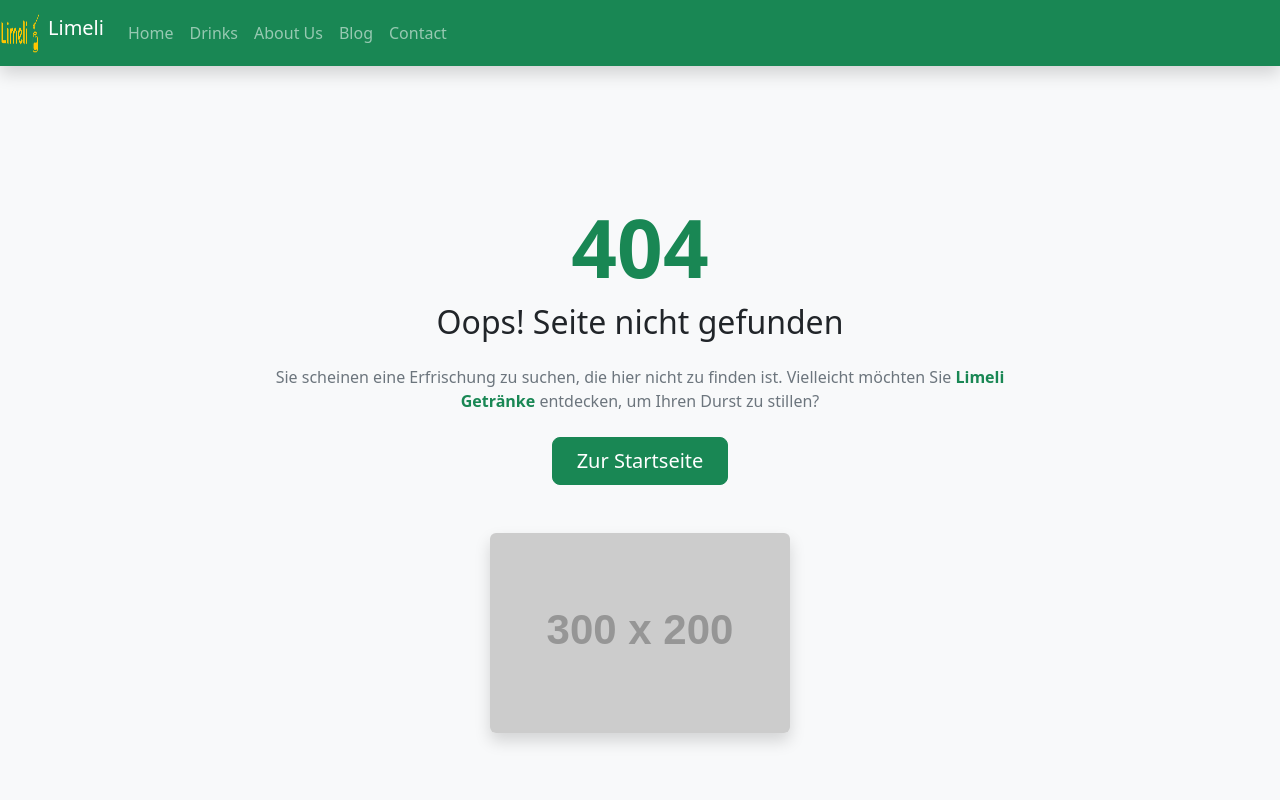
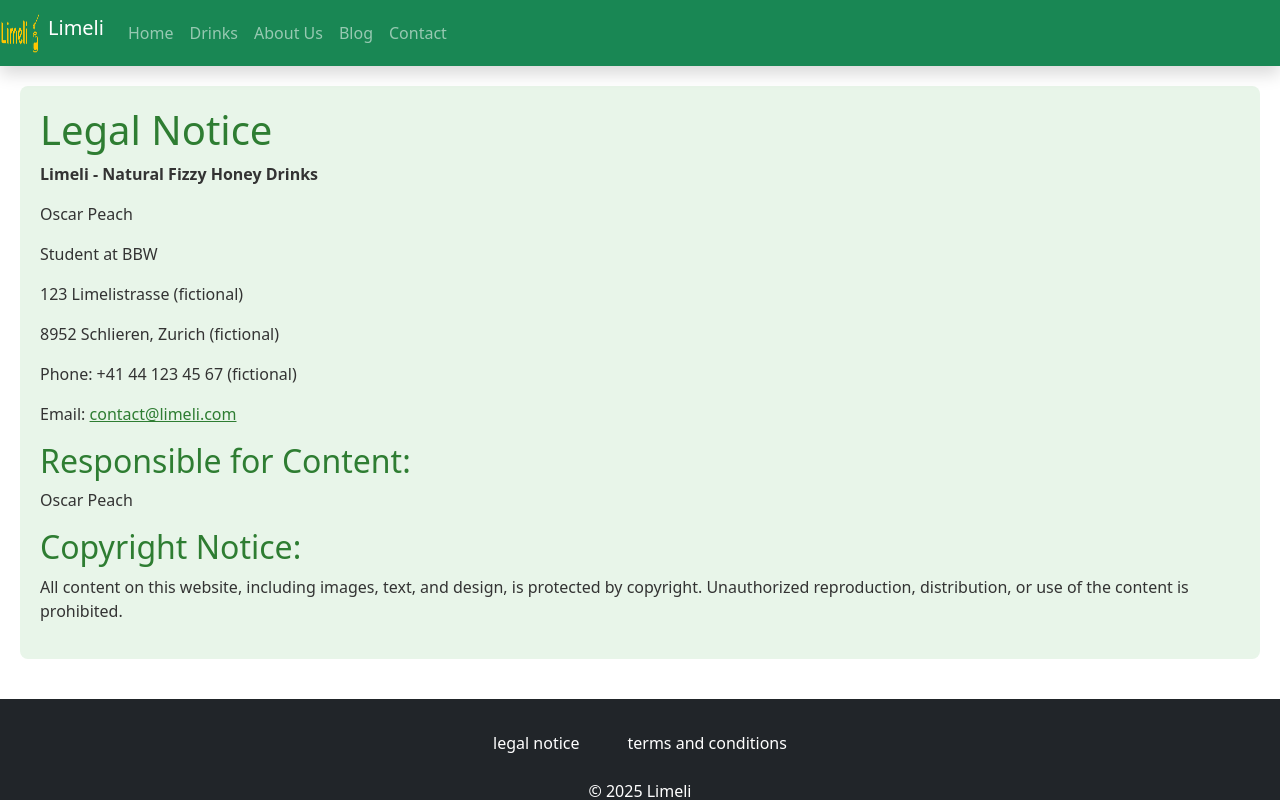
Before and after one commit to Oscip/limeli-webseite, a React (Vite) app: page /legal-notice in a window 1280 px wide. Shown: the top 800 px of the page. Built offline with nearby package versions, Linux system fonts and the light colour scheme.

Commit message:
Legal Notice + Terms & Conditions added (Not completely finsihed yet) and updated Footer

```diff
--- a/src/App.css
+++ b/src/App.css
@@ -236,3 +236,10 @@
   cursor: pointer;
   padding: 5px 10px;
 }
+
+
+.legal-div {
+  padding: 20px;
+  fontFamily: 'Arial', sans-serif;
+  color: #333;
+}
--- a/src/App.jsx
+++ b/src/App.jsx
@@ -9,6 +9,8 @@ import NavbarComponent from "./Components/NavbarComponent.jsx";
 import NotFound from "./pages/NotFound.jsx";
 import Blog from "./pages/Blog.jsx";
 import FooterComponent from "./Components/FooterComponent.jsx";
+import Legal_Notice from "./pages/Legal_Notice.jsx";
+import Terms_Condition from "./pages/Terms_Condition.jsx";
 
 
 function App() {
@@ -23,6 +25,8 @@ function App() {
                     <Route path="/about-us" element={<AboutUs/>}/>
                     <Route path="/blog" element={<Blog/>}/>
                     <Route path="/contact" element={<Contact/>}/>
+                    <Route path="/legal-notice" element={<Legal_Notice/>}/>
+                    <Route path="/terms-&-condition" element={<Terms_Condition/>}/>
                     <Route path="/*" element={<NotFound/>} />
                 </Routes>
             </div>
--- a/src/Components/FooterComponent.jsx
+++ b/src/Components/FooterComponent.jsx
@@ -8,17 +8,11 @@ function FooterComponent() {
                     {/* Centered Links */}
                     <Col xs="auto">
                         <Nav className="justify-content-center">
-                            <Nav.Link href="#" className="text-white mx-2">
-                                Datenschutzerklärung
+                            <Nav.Link href="/legal-notice" className="text-white mx-2">
+                                legal notice
                             </Nav.Link>
-                            <Nav.Link href="#" className="text-white mx-2">
-                                Impressum
-                            </Nav.Link>
-                            <Nav.Link href="#" className="text-white mx-2">
-                                Rückgaberecht
-                            </Nav.Link>
-                            <Nav.Link href="#" className="text-white mx-2">
-                                AGB
+                            <Nav.Link href="/terms-&-condition" className="text-white mx-2">
+                                terms and conditions
                             </Nav.Link>
                         </Nav>
                     </Col>
--- /dev/null
+++ b/src/pages/Legal_Notice.jsx
@@ -0,0 +1,23 @@
+export default function Legal_Notice() {
+    return (
+        <div className="legal-div">
+            <section style={{backgroundColor: '#e8f5e9', padding: '20px', borderRadius: '8px', marginBottom: '20px'}}>
+                <h1 style={{color: '#2e7d32'}}>Legal Notice</h1>
+                <p><strong>Limeli - Natural Fizzy Honey Drinks</strong></p>
+                <p>Oscar Peach</p>
+                <p>Student at BBW</p>
+                <p>123 Limelistrasse (fictional)</p>
+                <p>8952 Schlieren, Zurich (fictional)</p>
+                <p>Phone: +41 44 123 45 67 (fictional)</p>
+                <p>Email: <a href="mailto:contact@limeli.com" style={{color: '#2e7d32'}}>contact@limeli.com</a></p>
+                <h2 style={{color: '#2e7d32'}}>Responsible for Content:</h2>
+                <p>Oscar Peach</p>
+                <h2 style={{color: '#2e7d32'}}>Copyright Notice:</h2>
+                <p>
+                    All content on this website, including images, text, and design, is protected by copyright.
+                    Unauthorized reproduction, distribution, or use of the content is prohibited.
+                </p>
+            </section>
+        </div>
+            )
+            }
--- /dev/null
+++ b/src/pages/Terms_Condition.jsx
@@ -0,0 +1,44 @@
+export default function Terms_Condition() {
+    return (
+        <div className="legal-div">
+            <section style={{backgroundColor: '#f1f8e9', padding: '20px', borderRadius: '8px'}}>
+                <h1 style={{color: '#2e7d32'}}>Terms and Conditions</h1>
+                <h2>1. General Information:</h2>
+                <p>
+                    Welcome to Limeli, the website for our natural fizzy honey drinks. By using our website,
+                    you agree to the following terms and conditions.
+                </p>
+                <h2>2. Target Audience:</h2>
+                <p>
+                    Our products are suitable for individuals of all ages except for children under the age of 7.
+                </p>
+                <h2>3. International Availability:</h2>
+                <p>
+                    Our products are available for international purchase. Shipping times and costs may vary
+                    depending on the destination.
+                </p>
+                <h2>4. Liability Disclaimer:</h2>
+                <p>
+                    Limeli assumes no responsibility for any damages resulting from the use of this website or the
+                    consumption of our products, to the extent permitted by law. All information on this website is
+                    provided "as is" without any warranties or guarantees.
+                </p>
+                <h2>5. Intellectual Property:</h2>
+                <p>
+                    All content, including product descriptions, graphics, and designs, is the intellectual property
+                    of Limeli and may not be used, copied, or distributed without express written consent.
+                </p>
+                <h2>6. Changes to Terms:</h2>
+                <p>
+                    Limeli reserves the right to update or modify these terms and conditions at any time without prior
+                    notice. Users are encouraged to review this page regularly.
+                </p>
+                <h2>Contact Information:</h2>
+                <p>
+                    If you have any questions or concerns, please contact us at:
+                    <a href="mailto:contact@limeli.com" style={{color: '#2e7d32'}}> contact@limeli.com</a>
+                </p>
+            </section>
+        </div>
+    )
+}
```
